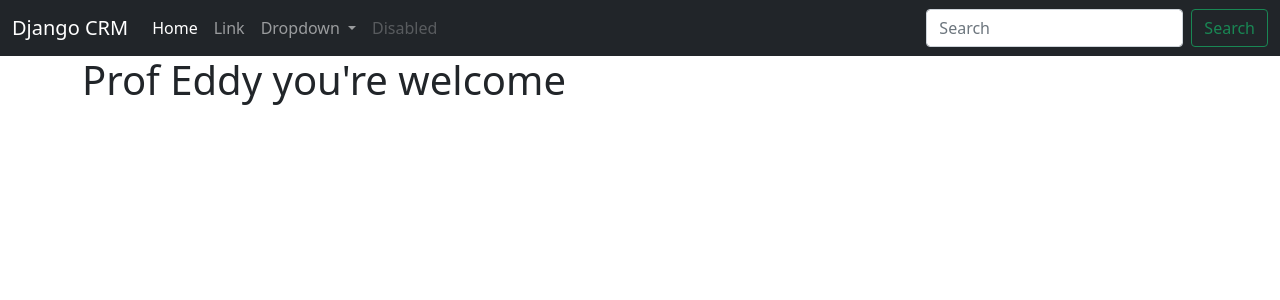
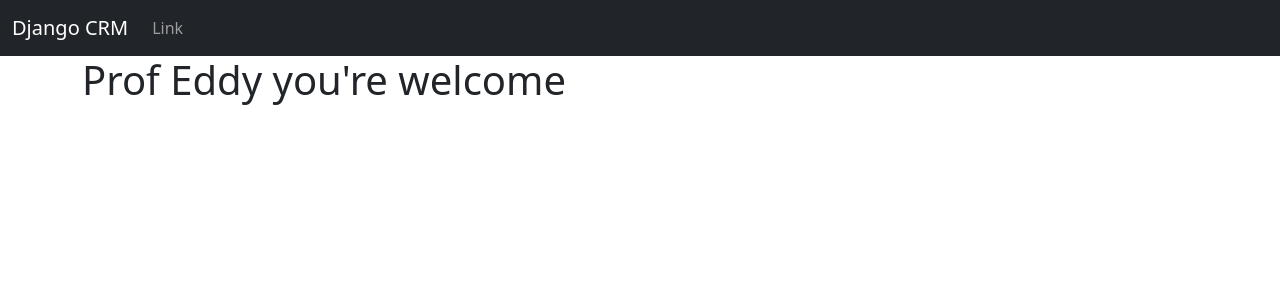
Before and after one commit to eddy2024/Django_MySql_project, a Django app: template dcrm/website/templates/home.html in a window 1280 px wide. Shown: the top 300 px of the page. Run offline with Django 4.2, Linux system fonts and the light colour scheme; the template is opened without the code that fills it, so the values that code supplies are empty.

Commit message:
navbar up

```diff
--- a/dcrm/website/templates/navbar.html
+++ b/dcrm/website/templates/navbar.html
@@ -6,31 +6,14 @@
       </button>
       <div class="collapse navbar-collapse" id="navbarSupportedContent">
         <ul class="navbar-nav me-auto mb-2 mb-lg-0">
-          <li class="nav-item">
-            <a class="nav-link active" aria-current="page" href="#">Home</a>
-          </li>
+
           <li class="nav-item">
             <a class="nav-link" href="#">Link</a>
           </li>
-          <li class="nav-item dropdown">
-            <a class="nav-link dropdown-toggle" href="#" id="navbarDropdown" role="button" data-bs-toggle="dropdown" aria-expanded="false">
-              Dropdown
-            </a>
-            <ul class="dropdown-menu" aria-labelledby="navbarDropdown">
-              <li><a class="dropdown-item" href="#">Action</a></li>
-              <li><a class="dropdown-item" href="#">Another action</a></li>
-              <li><hr class="dropdown-divider"></li>
-              <li><a class="dropdown-item" href="#">Something else here</a></li>
-            </ul>
-          </li>
-          <li class="nav-item">
-            <a class="nav-link disabled" href="#" tabindex="-1" aria-disabled="true">Disabled</a>
-          </li>
+
+
         </ul>
-        <form class="d-flex">
-          <input class="form-control me-2" type="search" placeholder="Search" aria-label="Search">
-          <button class="btn btn-outline-success" type="submit">Search</button>
-        </form>
+
       </div>
     </div>
   </nav>
```
